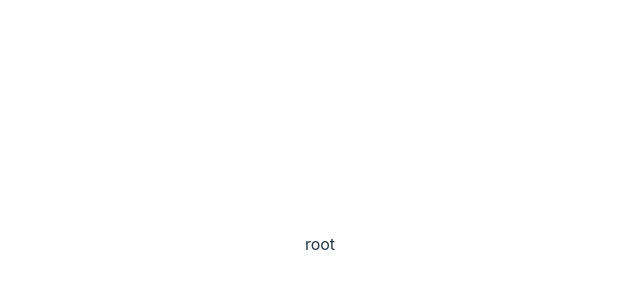
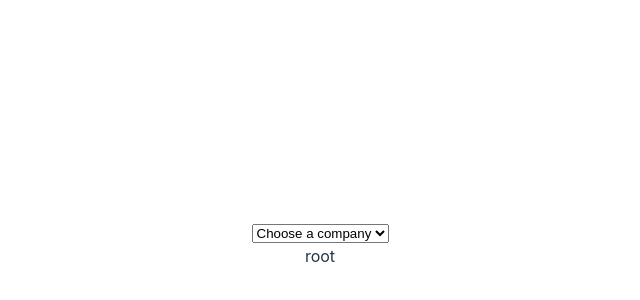
Before and after one commit to Sa-ar/runai-home-assignment, a React (Vite) app: page / in a window 1280 px wide. Shown: the part 156-456 px from the top of the page, without its empty margins (320-960 px from the left). Built offline with nearby package versions, Linux system fonts and the light colour scheme.

Commit message:
add header

```diff
--- a/src/App.tsx
+++ b/src/App.tsx
@@ -1,8 +1,11 @@
+import { useMemo, useState } from "react";
 import {
   createBrowserRouter,
   RouterProvider,
 } from "react-router-dom";
+import { CompanyContext } from "./context/companyContext";
 import { dbInit } from './utils/dbInit';
+import Header from "./components/Header";
 import Root from './routes/root';
 import Employees from "./routes/employees";
 import Departments from "./routes/departments";
@@ -27,9 +30,18 @@ const routes = [
 const router = createBrowserRouter(routes);
 
 function App() {
+  const [company, setCompany] = useState('');
+  const value = useMemo(
+    () => ({ company, setCompany }),
+    [company]
+  );
+
   return (
     <div className="App">
-      <RouterProvider router={router} />
+      <CompanyContext.Provider value={value}>
+        <Header />
+        <RouterProvider router={router} />
+      </CompanyContext.Provider>
     </div>
   )
 }
--- /dev/null
+++ b/src/components/Header.tsx
@@ -0,0 +1,22 @@
+
+import { useContext, useMemo } from 'react';
+import { CompanyContext } from '../context/companyContext';
+import { getAll, tablesEnum } from '../services/dbService';
+
+function Header() {
+  const { setCompany } = useContext(CompanyContext)
+  const companies = useMemo(() => getAll(tablesEnum.company), [])
+
+  return (
+    <header>
+      <select onChange={e => setCompany(e.currentTarget.value)}>
+        <option value="">Choose a company</option>
+        {companies.map(company => (
+          <option key={company.id} value={company.id.toString()}>{company.name}</option>
+        ))}
+      </select>
+    </header>
+  )
+}
+
+export default Header;
--- /dev/null
+++ b/src/context/companyContext.ts
@@ -0,0 +1,8 @@
+import { createContext } from 'react';
+
+const setCompany: React.Dispatch<React.SetStateAction<string>> = () => {};
+
+export const CompanyContext = createContext({
+  company: '',
+  setCompany,
+});
```
